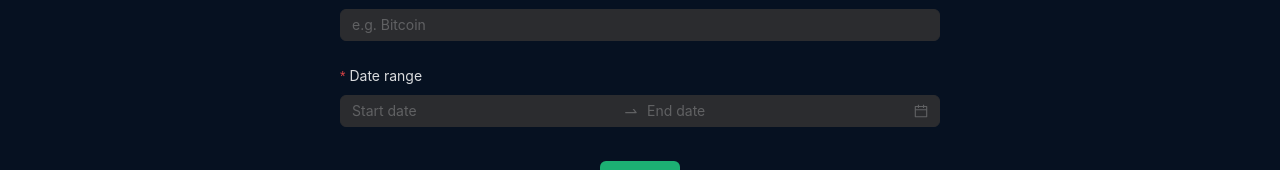
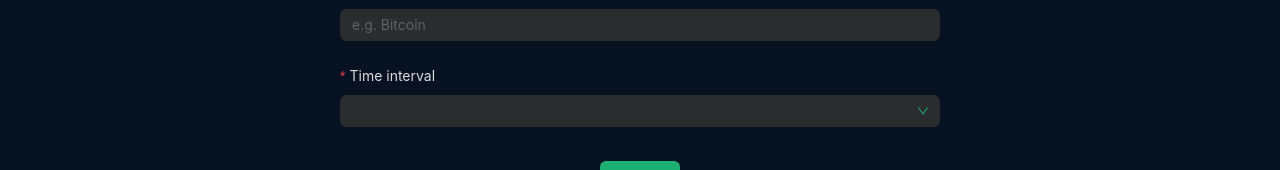
Before and after one commit to olgaodc/crypto-app-front, a React (Create React App) app: page / in a window 1280 px wide. Both pictures are taken after a click on the button "Try It". Shown: the part 550-720 px from the top of the page. Built offline with nearby package versions, Linux system fonts and the light colour scheme.

Commit message:
Form date range picker changed to time interval selector, chart component fixed

```diff
--- a/package.json
+++ b/package.json
@@ -13,14 +13,17 @@
     "antd": "^5.8.5",
     "axios": "^1.5.1",
     "chart.js": "^4.4.0",
+    "dayjs": "^1.11.10",
     "debounce": "^1.2.1",
     "moment": "^2.29.4",
     "react": "^18.2.0",
+    "react-chartjs-2": "^5.2.0",
     "react-dom": "^18.2.0",
     "react-router-dom": "^6.15.0",
     "react-scripts": "5.0.1",
     "styled-components": "^6.0.7",
     "typescript": "^4.9.5",
+    "uuid": "^9.0.1",
     "web-vitals": "^2.1.4"
   },
   "scripts": {
--- a/src/components/chart/chart.tsx
+++ b/src/components/chart/chart.tsx
@@ -1,51 +1,108 @@
-import React, { useRef, useEffect } from 'react';
-import Chart from 'chart.js/auto';
+import { Chart as ChartJS, LineElement } from 'chart.js/auto';
+import { Line } from 'react-chartjs-2';
 
-const CryptoChart = ({ cryptoData, timestamps } : { cryptoData: number[], timestamps: string[] }) => {
-    const chartRef = useRef<HTMLCanvasElement | null>(null);
+ChartJS.register(
+  LineElement,
+  // PointElement,
+)
 
-  useEffect(() => {
-    if (chartRef.current) {
-      const ctx = chartRef.current?.getContext('2d');
+const CryptoChart = ({ cryptoPrice, time }: { cryptoPrice: number[], time: string[] }) => {
 
-      if (ctx) {
-        new Chart(ctx, {
-            type: 'line',
-            data: {
-              labels: timestamps,
-              datasets: [
-                {
-                  label: 'Price',
-                  data: cryptoData,
-                  borderColor: 'rgb(75, 192, 192)',
-                  borderWidth: 2,
+  const data = {
+    labels: time,
+    datasets: [{
+      label: '',
+      data: cryptoPrice,
+      borderWidth: 1,
+      borderColor: '#1cb073',
+      backgroundColor: 'rgba(28, 176, 115, 0.2)',
+      // pointBorderColor: 'transparent',
+      pointStyle: false as false,
+      fill: true,
+      // pointStyle: false
+    }]
+  }
+
+  const options = {
+    maintainAspectRatio: false,
+    scales: {
+      y: {
+        beginAtZero: false,
+        grid: {
+          display: false
         },
-              ],
+        ticks: {
+          callback: (value: any) => {
+            if (value < 0.1) {
+              return '$' + value.toFixed(8);
+            } else {
+              return '$' + value.toFixed(2);
+            }
           },
-            options: {
-              scales: {
+          color: '#ffffffd9',
+          font: {
+            size: 14
+          },
+        }
+      },
       x: {
-                  type: 'time',
-                  time: {
-                    unit: 'minute',
+        grid: {
+          display: false
+        },
+        ticks: {
+          autoSkip: true,
+          autoSkipPadding: 30,
+          maxRotation: 0,
+          // maxTicksLimit: 8,
+          color: '#ffffffd9',
+          font: {
+            size: 14
+          },
+        }
+      }
+    },
+    plugins: {
+      legend: {
+        labels: {
+          boxWidth: 0,
+        }
+      },
+      tooltip: {
+        callbacks: {
+          label: function(context: any) {
+            let value = context.parsed.y;
+            if (value < 1) {
+              value = value.toFixed(8);
+            } else {
+              value = value.toFixed(2);
+            }
+            return "$" + value;
           },
         },
-                y: {
-                  beginAtZero: true,
+        displayColors: false,
+        backgroundColor: '#2b2c2f',
+        padding: 10,
+        titleColor: '#fca311',
+        bodyColor: '#fca311',
+        titleFont: {
+          size: 14
         },
-              },
-            },
-          });
+        bodyFont: {
+          size: 14
         }
       }
-  }, [cryptoData, timestamps]);
+    }
+  }
 
   return (
     <div>
-      <h2>Cryptocurrency chart</h2>
-      <canvas ref={chartRef} />
+      <Line
+        height={400}
+        data={data}
+        options={options}
+      />
     </div>
-  );
-};
+  )
+}
 
-export default CryptoChart;
+export default CryptoChart
--- a/src/components/form/form.styled.ts
+++ b/src/components/form/form.styled.ts
@@ -5,6 +5,8 @@ export const FormWrapper = styled.div`
     width: 100%;
     display: flex;
     justify-content: center;
+    /* flex-direction: column;
+    align-items: center; */
 `;
 
 export const StyledForm = styled(Form)`
@@ -23,6 +25,10 @@ export const StyledForm = styled(Form)`
         width: 100%;
     }
 
+    .ant-select-arrow {
+         color: #1cb073;
+    }
+
     button {
         margin-top: 10px;
     }
--- a/src/components/form/form.tsx
+++ b/src/components/form/form.tsx
@@ -1,18 +1,31 @@
 import { useState } from 'react';
-import { AutoComplete, Form, DatePicker } from 'antd';
+import { AutoComplete, Form, Select } from 'antd';
 import * as S from './form.styled';
 import { PrimaryButton } from '../primary-button';
 import { debounce } from "debounce";
-// import CryptoChart from '../chart/chart';
-import moment from 'moment';
+import CryptoChart from '../chart/chart';
 import axios from 'axios';
+import dayjs from 'dayjs';
+import { v4 as uuidv4 } from 'uuid';
 
-const { RangePicker } = DatePicker;
+// const { RangePicker } = DatePicker;
 
+const intervalOptions = [
+  { label: '1 day', value: 'm1' },
+  { label: '3 days', value: 'm5' },
+  { label: '1 week', value: 'm15' },
+  { label: '1 month', value: 'h1' },
+  { label: '6 months', value: 'h6' },
+  { label: '1 year', value: 'h12' },
+  { label: '5 years', value: 'd1' },
+];
 
 const CryptoForm = () => {
   const [form] = Form.useForm();
   const [options, setOptions] = useState<{ name: string; id: string }[]>([]);
+  const [selectedCryptoPrice, setSelectedCryptoPrice] = useState<number[]>([]);
+  const [selectedCryptoTime, setSelectedCryptoTime] = useState<string[]>([]);
+  const [isClicked, setClicked] = useState(false);
 
   const handleSearch = async (value: string) => {
     try {
@@ -35,23 +48,60 @@ const CryptoForm = () => {
       const id = selectedCrypto?.id;
       // console.log('Selected Crypto ID:', id);
 
-      const selectedDateRange = form.getFieldValue('interval');
+      // const selectedDateRange = form.getFieldValue('interval');
+      const selectedIntervalOption = form.getFieldValue('interval');
+      const selectedInterval = intervalOptions.find(option => option.label === selectedIntervalOption)?.value;
+      // console.log(selectedIntervalOption);
+      let startDate;
 
-      const [startDate, endDate] = selectedDateRange;
+      if (selectedIntervalOption === '1 day') {
+        startDate = dayjs().subtract(1, 'day');
+      } else if (selectedIntervalOption === '3 days') {
+        startDate = dayjs().subtract(3, 'days');
+      } else if (selectedIntervalOption === '1 week') {
+        startDate = dayjs().subtract(1, 'week');
+      } else if (selectedIntervalOption === '1 month') {
+        startDate = dayjs().subtract(1, 'month');
+      } else if (selectedIntervalOption === '6 months') {
+        startDate = dayjs().subtract(6, 'months');
+      } else if (selectedIntervalOption === '1 year') {
+        startDate = dayjs().subtract(1, 'year');
+      } else if (selectedIntervalOption === '5 years') {
+        startDate = dayjs().subtract(5, 'years');
+      }
 
-      const startUnixTimestamp = startDate.valueOf();
-      const endUnixTimestamp = endDate.valueOf();
+      // const [startDate, endDate] = selectedDateRange;
 
-      const response = await axios.get(`https://api.coincap.io/v2/assets/${id}/history?interval=h1`, {
+      // const startUnixTimestamp = startDate.valueOf();
+      // const endUnixTimestamp = endDate.valueOf();
+      const startUnixTimestamp = dayjs(startDate).valueOf();
+      const endUnixTimestamp = dayjs().valueOf();
+      // console.log(startUnixTimestamp);
+      // console.log(endUnixTimestamp);
+
+
+      const response = await axios.get(`https://api.coincap.io/v2/assets/${id}/history?interval=${selectedInterval}`, {
         params: {
           start: startUnixTimestamp,
           end: endUnixTimestamp,
         },
       });
 
-      const historicalData = response;
+      const selectedCryptoData = response.data.data;
 
-      console.log('Historical data:', historicalData);
+      const cryptoPrices = selectedCryptoData.map((item: any) => item.priceUsd);
+      const CryptoTimestamps = selectedCryptoData.map((item: any) => {
+        const timestamp = item.time;
+        const formattedDate = dayjs.unix(timestamp / 1000).format('YYYY-MM-DD HH:mm');
+        return formattedDate;
+      });
+
+      setSelectedCryptoPrice(cryptoPrices);
+      // console.log(selectedCryptoPrice);
+      setSelectedCryptoTime(CryptoTimestamps);
+      // console.log("times: ", CryptoTimestamps);
+
+      // console.log('Selected Crypto Data:', selectedCryptoData);
 
     } catch (error) {
       console.error('Error fetching cryptocurrency data', error);
@@ -59,6 +109,7 @@ const CryptoForm = () => {
   };
 
   return (
+    <>
       <S.FormWrapper>
         <S.StyledForm
           onFinish={handleSubmit}
@@ -91,7 +142,7 @@ const CryptoForm = () => {
               onSearch={debouncedHandleSearch}
             />
           </Form.Item>
-        <Form.Item
+          {/* <Form.Item
           label="Date range"
           name="interval"
           rules={[
@@ -101,22 +152,43 @@ const CryptoForm = () => {
             }
           ]}
         >
-          <RangePicker
+          <RangePicker showTime
             disabledDate={(current) => {
               return current && current > moment().endOf('day');
             }}
           />
+        </Form.Item> */}
+          <Form.Item
+            label="Time interval"
+            name="interval"
+            rules={[
+              {
+                required: true,
+                message: 'Please choose an interval',
+              },
+            ]}
+          >
+            <Select
+            // placeholder="kkk"
+            >
+              {intervalOptions.map((option) => (
+                <Select.Option key={uuidv4()} value={option.label} >
+                  {option.label}
+                </Select.Option>
+              ))}
+            </Select>
           </Form.Item>
           <PrimaryButton
             htmlType="submit"
             // loading={loading}
-          onClick={form.submit}
+            onClick={() => { form.submit(); setClicked(true) }}
           >
             Search
           </PrimaryButton>
         </S.StyledForm>
-      {/* {isClicked && <CryptoChart cryptoData={cryptoData} timestamps={stringTimestamps} />} */}
       </S.FormWrapper>
+      {isClicked && <CryptoChart cryptoPrice={selectedCryptoPrice} time={selectedCryptoTime} />}
+    </>
   )
 }
 
```
Also changed, not shown: 1 other file (tests, documents, lock files or other folders). Lines whose indentation alone changed are shown as unchanged.
